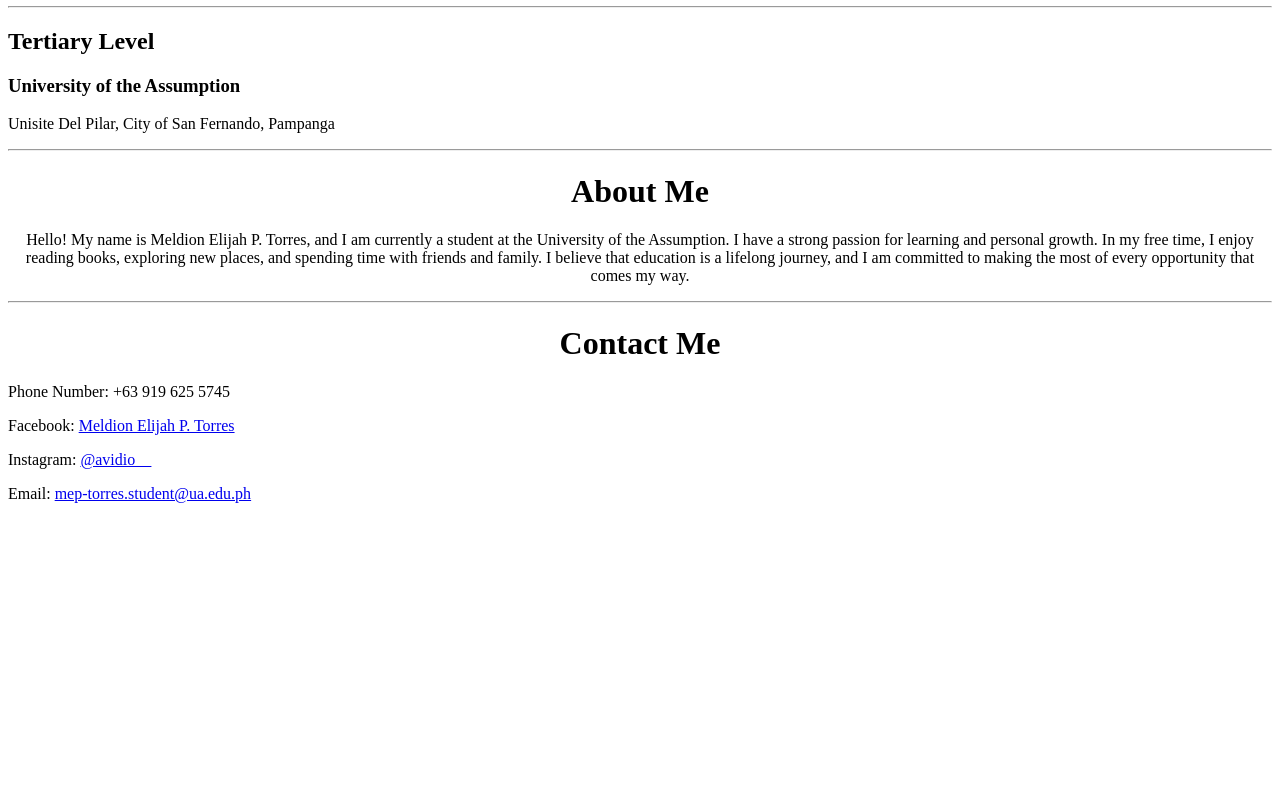
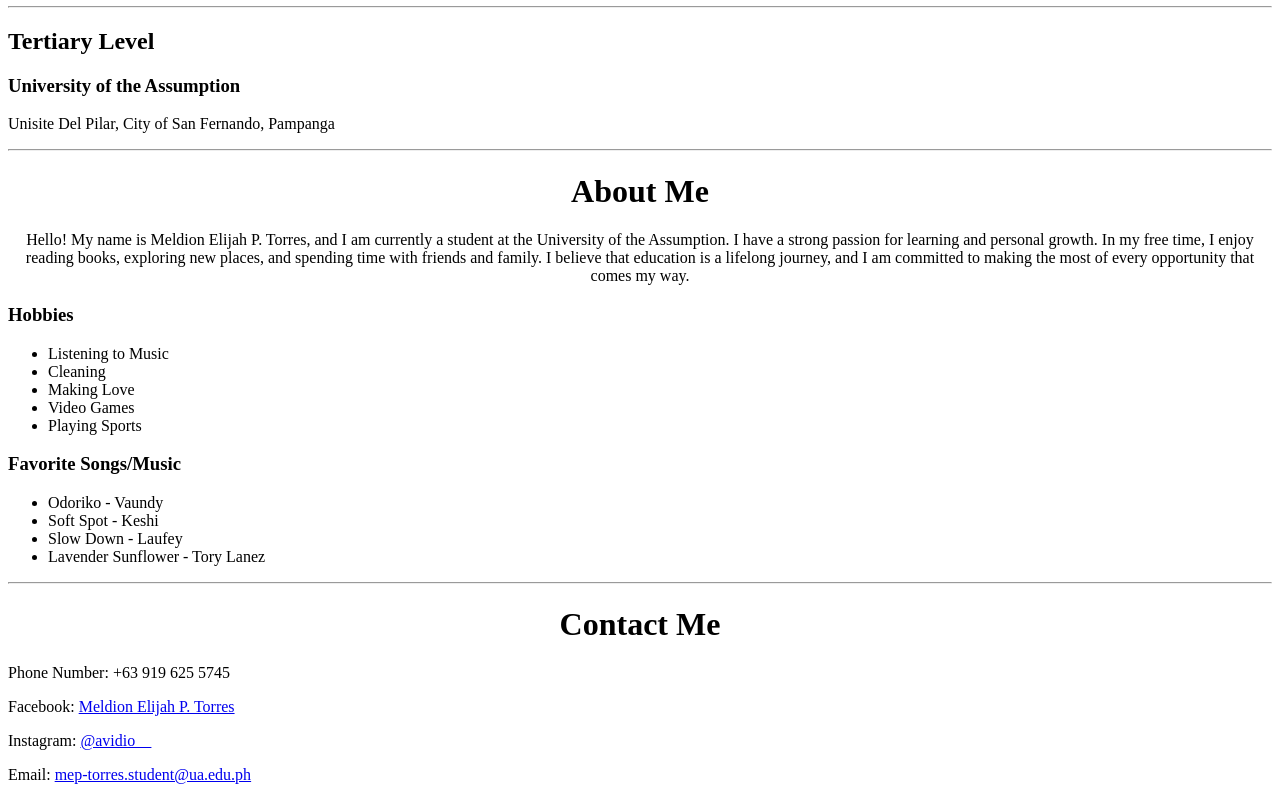
Before and after one commit to Cudi07/TORRES-SD2, a plain HTML site: page Session 2/index.html in a window 1280 px wide. Shown: the part 1149-1949 px from the top of the page. Before the commit the page ends 1668 px from the top, so only its background shows below. Drawn offline with Linux system fonts and the light colour scheme.

Commit message:
after miryenda

```diff
--- a/Session 2/index.html
+++ b/Session 2/index.html
@@ -46,6 +46,21 @@
     <hr>
     <h1 style="text-align: center;">About Me</h1>
     <p style="text-align: center;">Hello! My name is Meldion Elijah P. Torres, and I am currently a student at the University of the Assumption. I have a strong passion for learning and personal growth. In my free time, I enjoy reading books, exploring new places, and spending time with friends and family. I believe that education is a lifelong journey, and I am committed to making the most of every opportunity that comes my way.</p>
+    <h3>Hobbies</h3>
+    <p style="text-align: center;"><ul>
+        <li>Listening to Music</li>
+        <li>Cleaning</li>
+        <li>Making Love</li>
+        <li>Video Games</li>
+        <li>Playing Sports</li>
+    </ul></p>
+    <h3>Favorite Songs/Music</h3>
+    <p style="text-align: center;"><ul>
+        <li>Odoriko - Vaundy</li>
+        <li>Soft Spot - Keshi</li>
+        <li>Slow Down - Laufey</li>
+        <li>Lavender Sunflower - Tory Lanez</li>
+    </ul></p>
     <hr>
     <h1 style="text-align: center;">Contact Me</h1>
     <p>Phone Number: +63 919 625 5745</p>
```
